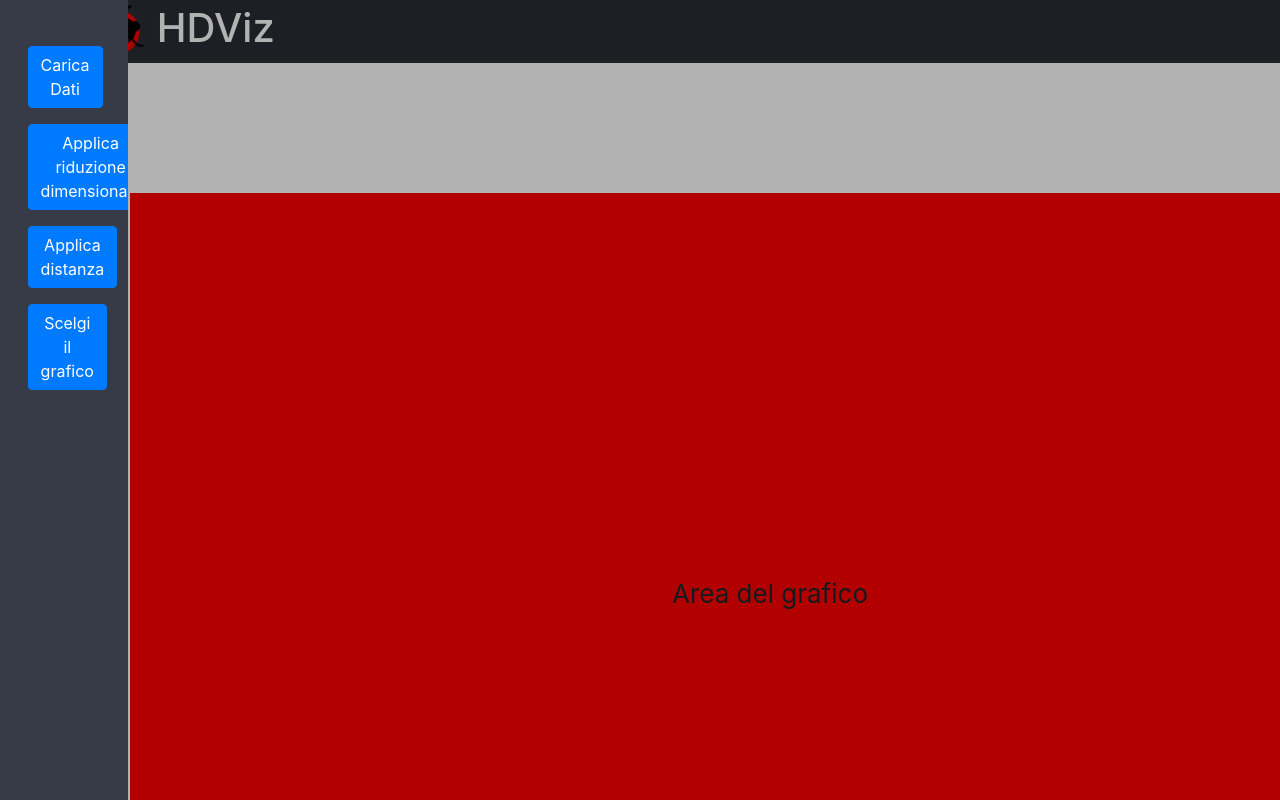
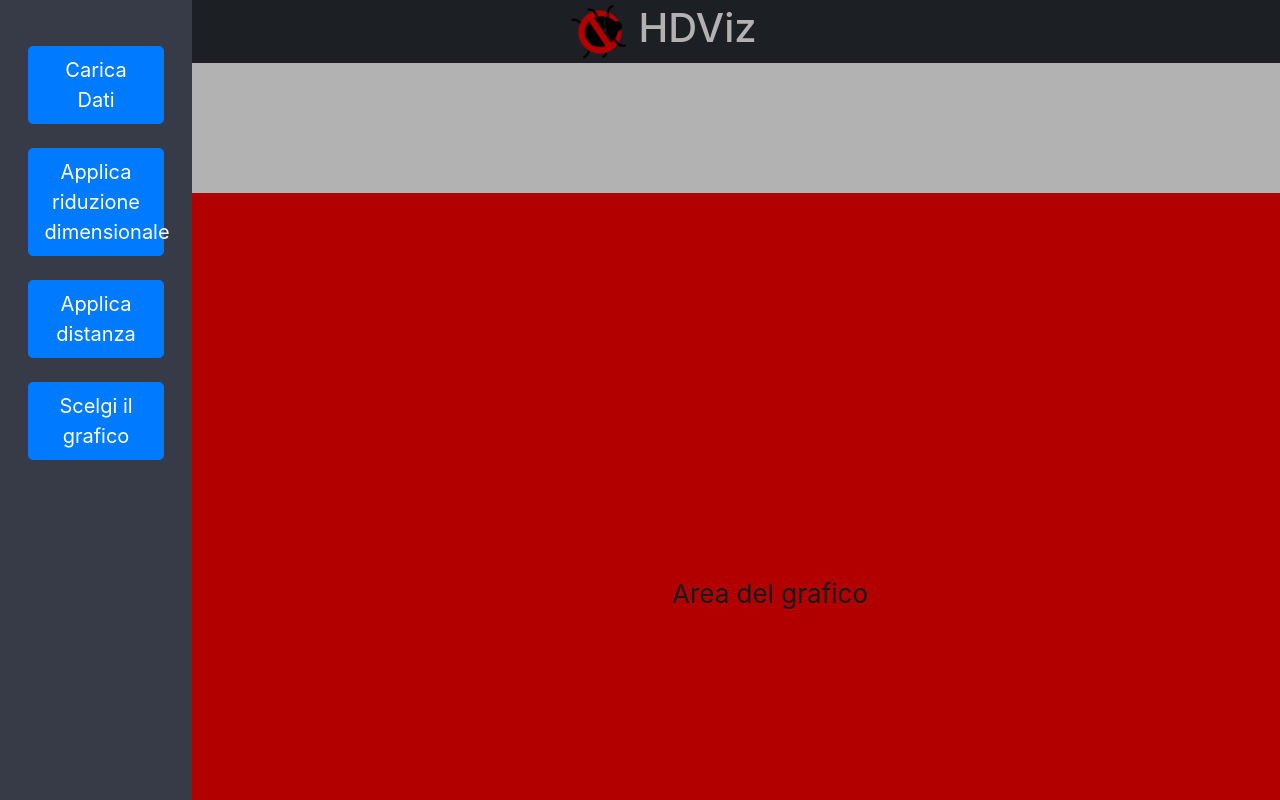
Before and after one commit to CodeBusterswe/CodeBusters-HDviz, a React (Create React App) app in the folder client/: page / in a window 1280 px wide. Shown: the top 800 px of the page. Built offline with nearby package versions, Linux system fonts and the light colour scheme.

Commit message:
css carino

```diff
--- a/client/src/components/UI/burgerMenuUI/BurgerMenu.js
+++ b/client/src/components/UI/burgerMenuUI/BurgerMenu.js
@@ -21,11 +21,13 @@ function BurgerMenu(){
 	}
 
 	return (
-		<Menu width={"10%"} isOpen={menuIsOpen}>
+		<Menu width={"15%"} isOpen={menuIsOpen} noTransition>
 			<div>
-				{names.map((name, index) => {
-					return <Button className="mb-3" onClick={() => openModal(index)}>{name}</Button>
-				})}
+				<div className="button-list">
+					{names.map((name, index) => {
+						return <Button className="mb-3 btn-lg btn-block" onClick={() => openModal(index)}>{name}</Button>
+					})}
+				</div>
 				<Popup
 					modalIsOpen={modalIsOpen}
 					closeModal={closeModal}
--- a/client/src/components/UI/burgerMenuUI/Popup.js
+++ b/client/src/components/UI/burgerMenuUI/Popup.js
@@ -3,6 +3,7 @@ import Modal from "react-modal"
 import {Button} from "react-bootstrap"
 import DimensionalReduction from "./ModalContent/DimensionalReduction"
 import LoadCSV from "./ModalContent/LoadCSV"
+import "../../style.css"
 
 const Popup = props => {
 	const {
@@ -27,6 +28,13 @@ const Popup = props => {
 			isOpen={modalIsOpen}
 			onRequestClose={closeModal}
 			ariaHideApp={false}
+			style={
+				{
+					overlay: {
+						backgroundColor: "rgba(40, 44, 52, .9)"
+					}
+				}
+			}
 		>
   		{handleContent(index)}
 			<Button variant="danger" onClick={closeModal}>Torna al menù</Button>
--- a/client/src/components/UI/headerUI/Header.css
+++ b/client/src/components/UI/headerUI/Header.css
@@ -1,8 +1,3 @@
-.App-logo {
-  height: 4rem;
-  pointer-events: none;
-}
-
 @media (prefers-reduced-motion: no-preference) {
   .App-logo {
     animation: App-logo-spin infinite 20s linear;
@@ -16,12 +11,15 @@
   display: flex;
   flex-direction: row;
   align-items: center;
+	justify-content: center;
   font-size: 1.2rem;
   color: white;
 }
 
 .App-logo {
-  margin: 2rem .4rem 2rem 3rem;
+	height: 4rem;
+  pointer-events: none;
+  margin: 2rem .4rem 2rem;
 }
 
 @keyframes App-logo-spin {
--- a/client/src/components/style.css
+++ b/client/src/components/style.css
@@ -33,17 +33,20 @@ body {
 .bm-burger-button {
   z-index: 0!important; /* burger icon hidden behind modal */
   position: fixed;
-  width: 36px;
+  width: 2.5em;
   height: 2em;
-  left: 36px;
-  top: 1.2em;
+  left: 1.5em;
+  top: 1em;
 }
 
 /* Color/shape of burger icon bars */
 .bm-burger-bars {
+	border-radius: 0.5em;
   background: white;
 }
-.bm-burger-bars:hover {
+
+.bm-burger-bars-hover {
+	transform: scale(1.1);
   background: red;
 }
 
@@ -54,6 +57,13 @@ body {
   font-size: 1.15em;
   height: 10%;
   width: 100%;
+}
+
+.button-list {
+	display: flex;
+	flex-direction: column;
+	justify-content: center;
+	align-items: center;
 }
 /* GRAFICO */
 
```
